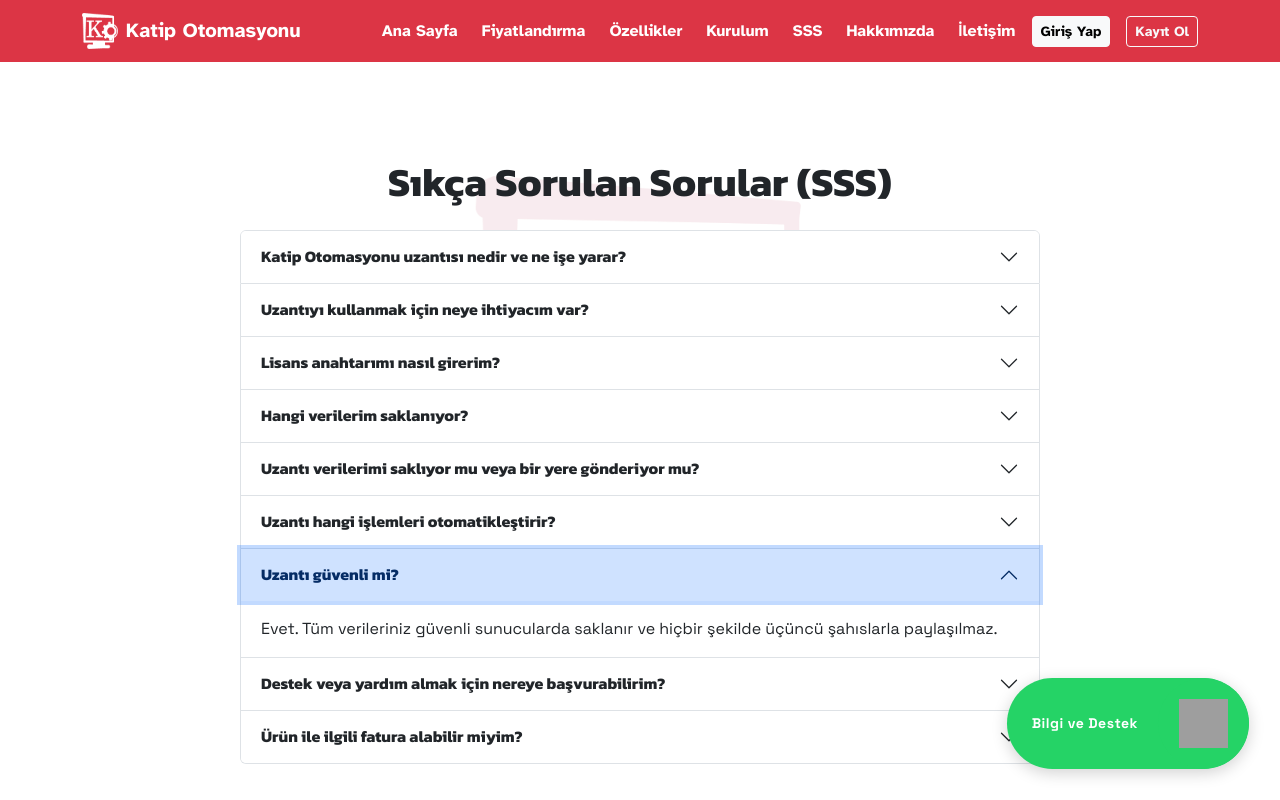
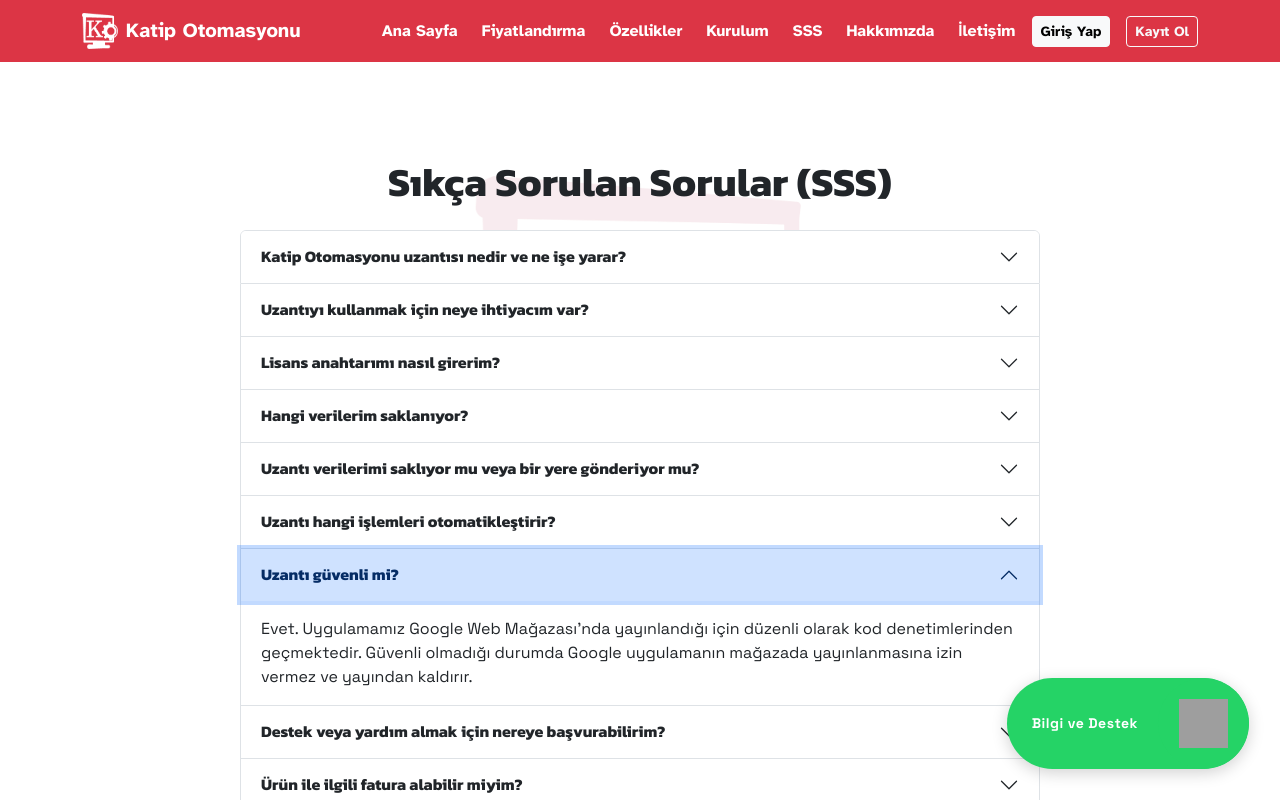
Before and after one commit to yusufkaya01/katip-otomasyonu-fe, a React (Create React App) app: page /sss in a window 1280 px wide. Both pictures are taken after a click on the button "Uzantı güvenli mi?". Shown: the top 800 px of the page. Built offline with nearby package versions, Linux system fonts and the light colour scheme; no server answers; grey boxes are pictures that could not be loaded.

Commit message:
Update FAQPage.js

```diff
--- a/src/pages/FAQPage.js
+++ b/src/pages/FAQPage.js
@@ -90,7 +90,7 @@ function FAQPage() {
             </h2>
             <div id="collapse7" className="accordion-collapse collapse" aria-labelledby="heading7" data-bs-parent="#faqAccordion">
               <div className="accordion-body">
-                Evet. Tüm verileriniz güvenli sunucularda saklanır ve hiçbir şekilde üçüncü şahıslarla paylaşılmaz.
+                Evet. Uygulamamız Google Web Mağazası'nda yayınlandığı için düzenli olarak kod denetimlerinden geçmektedir. Güvenli olmadığı durumda Google uygulamanın mağazada yayınlanmasına izin vermez ve yayından kaldırır.
               </div>
             </div>
           </div>
@@ -114,7 +114,7 @@ function FAQPage() {
             </h2>
             <div id="collapse9" className="accordion-collapse collapse" aria-labelledby="heading9" data-bs-parent="#faqAccordion">
               <div className="accordion-body">
-                Tüm müşterilerimize satın alımlarından sonra fatura kesmekteyiz, kayıt esnasında fatura bilgilerinizi doğru yazdığınızdan emin olunuz. Kayıt sırasında hatalı bir bilgi girdiyseniz 'İşletmem' sayfasından bilgilerinizi güncelleyebilirsiniz.
+                Tüm müşterilerimize satın alımlarından sonra fatura kesmekteyiz, kayıt esnasında fatura bilgilerinizi doğru şekilde paylaştığınızdan emin olunuz. Kayıt sırasında vergi bilgilerinizi hatalı girdiyseniz bizden e-posta, Whatsapp ya da telefon yoluyla destek isteyerek bilgilerinizi güncelleyebilirsiniz.
               </div>
             </div>
           </div>
```
